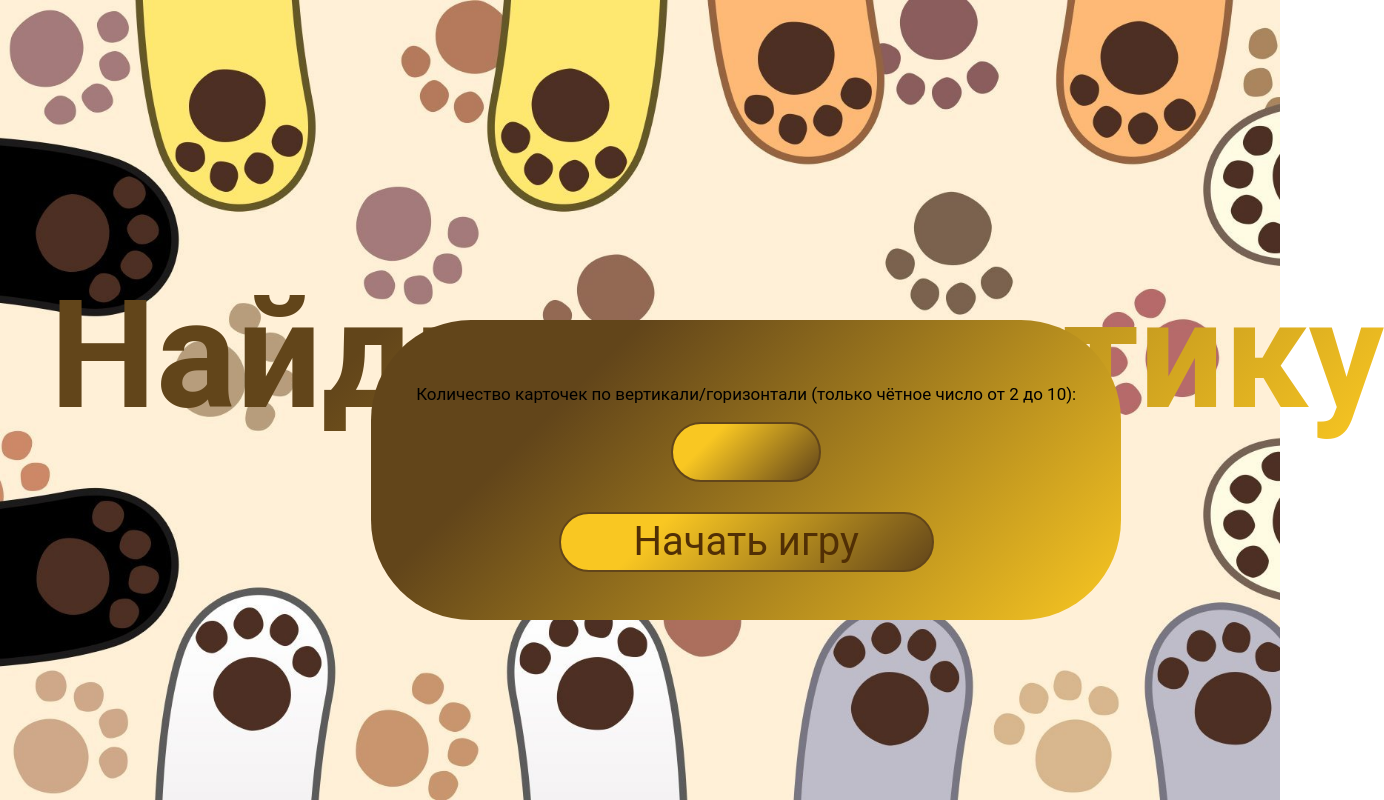
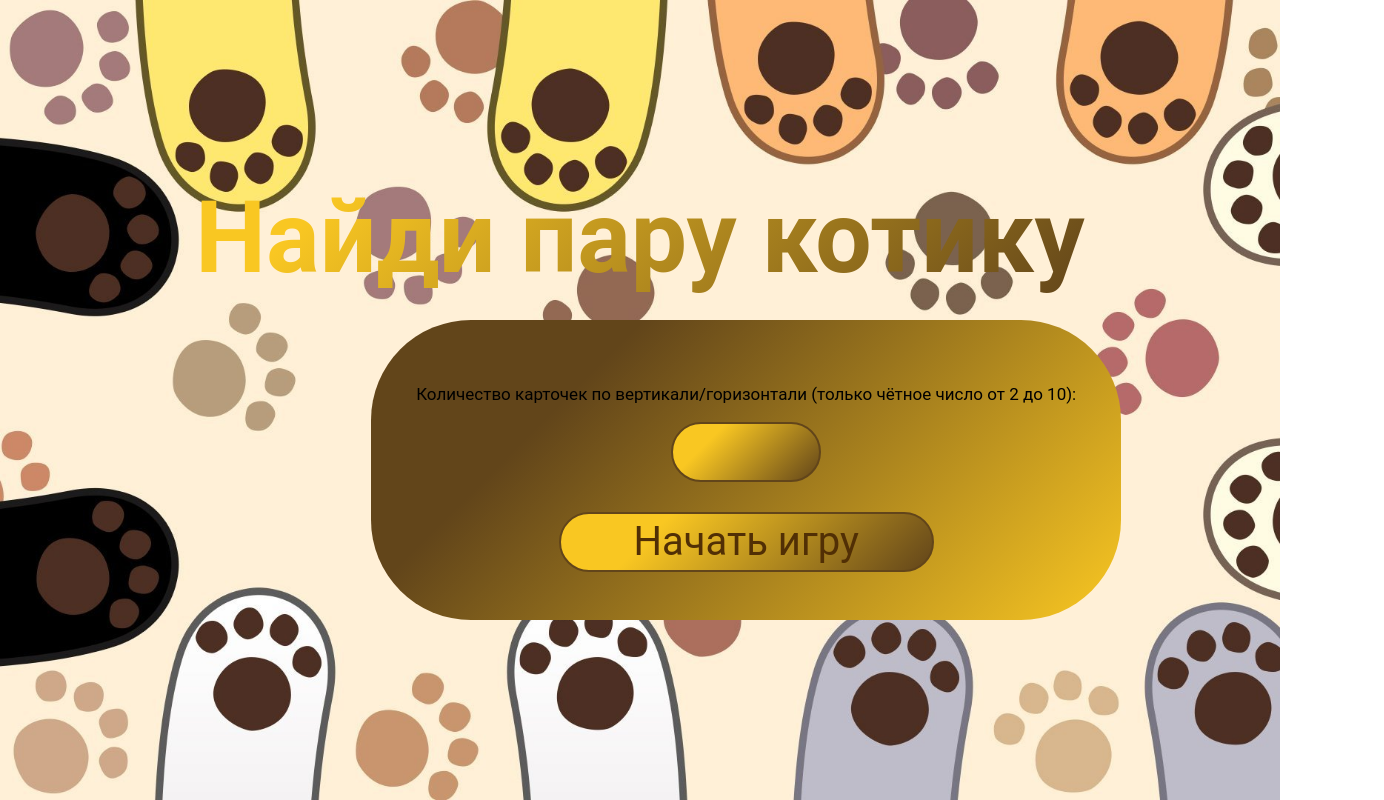
Before and after one commit to GusevaNadezhda/Pair-game, a website: page index.html in a window 1280 px wide. Shown: the whole page, 1384 px wide, since content can reach past the window. Drawn offline with Linux system fonts and the light colour scheme.

Commit message:
correct style

```diff
--- a/main.js
+++ b/main.js
@@ -3,7 +3,6 @@
 (function(){
 
 const field = document.querySelector('#field')
-console.log(field)
 let count;
 let array;
 let randomArray;
--- a/style.css
+++ b/style.css
@@ -28,25 +28,26 @@ body {
   max-width: 2300px;
   height: 100vh;
   margin: 0 auto;
-  padding: 50px;
+  padding: 30px;
   background-image: url(img/fon.jpg);
   background-repeat: no-repeat;
   background-size: cover;
 }
 
 .title{
-  margin: 220px auto;
+  margin: 0 auto;
+  padding-top: 150px;
   width: max-content;
-  font-size: 150px;
+  font-size: 100px;
   text-align: center;
     /* делаем цветные полосы по тексту */
-  background: linear-gradient(315deg, #f9c722 0%, #62451a 74%);
+  background: linear-gradient(315deg, #62451a 0%, #f9c722 74%);
   /* обрезаем фон по контуру букв */
   -webkit-background-clip: text;
   /* делаем заголовок прозрачным, чтобы был виден цветной фон */
   color: transparent;
 }
-
+/* linear-gradient(315deg, #f9c722 0%, #62451a 74%); */
 .form{
   position: absolute;
   top: 40%;
```
